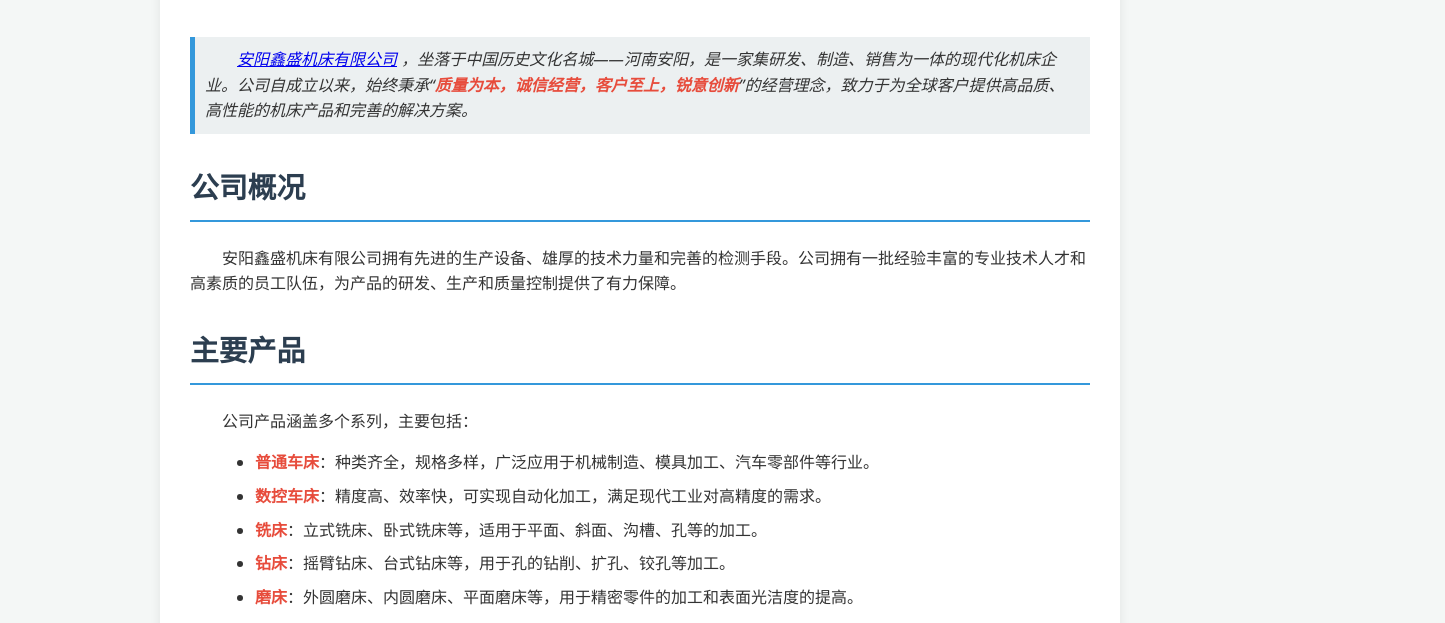
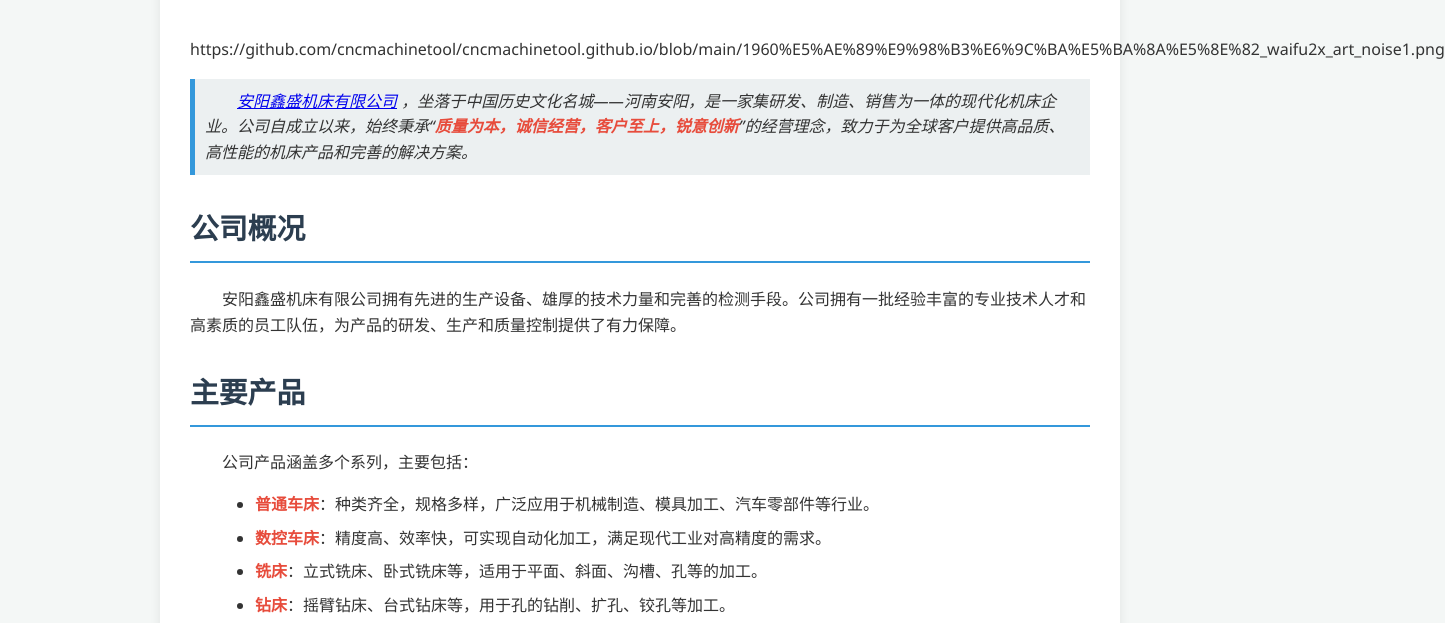
Before and after one commit to cncmachinetool/cncmachinetool.github.io, a plain HTML site: page index.html in a window 1280 px wide. Shown: the part 159-782 px from the top of the page, 1445 px wide, since content can reach past the window. Drawn offline with Linux system fonts and the light colour scheme.

Commit message:
Update index.html

```diff
--- a/index.html
+++ b/index.html
@@ -71,7 +71,7 @@
 <body>
     <div class="container">
         <h1>安阳鑫盛机床</h1>
-
+https://github.com/cncmachinetool/cncmachinetool.github.io/blob/main/1960%E5%AE%89%E9%98%B3%E6%9C%BA%E5%BA%8A%E5%8E%82_waifu2x_art_noise1.png
         <p class="highlight">
             <a href="https://www.aycnclathe.com/">安阳鑫盛机床有限公司</a>
 ，坐落于中国历史文化名城——河南安阳，是一家集研发、制造、销售为一体的现代化机床企业。公司自成立以来，始终秉承“<strong>质量为本，诚信经营，客户至上，锐意创新</strong>”的经营理念，致力于为全球客户提供高品质、高性能的机床产品和完善的解决方案。
```
